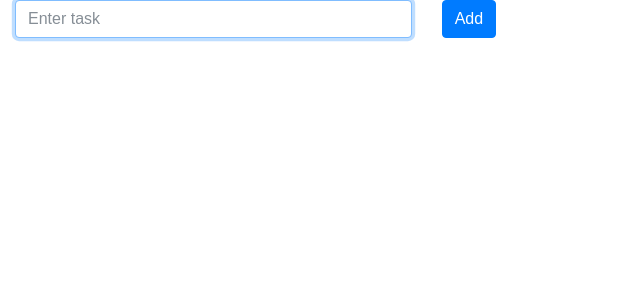
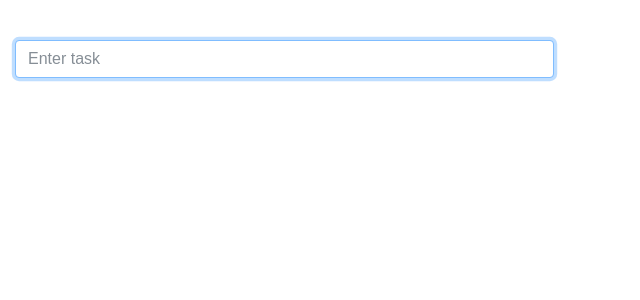
Before and after one commit to adollar/todo-app, a React (Create React App) app: page / in a window 1280 px wide. Shown: the top 300 px of the page, without its empty margins (0-640 px from the left). Built offline with nearby package versions, Linux system fonts and the light colour scheme.

Commit message:
add task on enter click

```diff
--- a/src/components/containers/form-input-container.js
+++ b/src/components/containers/form-input-container.js
@@ -15,16 +15,10 @@ class FormInputContainer extends Component
         this.refs.inputText.value = '';
     };
 
-    handleOnChange() {
-    }
-
     render() {
         return (
             <div>
-                <FormInput
-                    handleOnChange={this.handleOnChange}
-                    addItem={this.addItem}
-                />
+                <FormInput addItem={this.addItem}/>
                 <ItemsList todos={this.props.todos}/>
             </div>
         );
--- a/src/components/views/form-input.js
+++ b/src/components/views/form-input.js
@@ -2,32 +2,23 @@ import React, {Component} from 'react';
 
 export default class FormInput extends Component
 {
-    getInput(){
-        return this.refs.inputText.value
-    }
-
     render() {
+        const style = {
+            marginTop: '40px',
+        };
         return (
-            <div className="form-group">
+            <div style={style} className="form-group">
                 <div className="row">
-                    <div className="col-md-6">
+                    <div className="col-md-8 col-lg-8">
+                        <form onSubmit={this.props.addItem.bind(this)}>
                             <input
-                            onChange={this.props.handleOnChange}
-                            type="email"
                                 className="form-control"
                                 ref="inputText"
                                 id="todo-task"
                                 placeholder="Enter task"
                                 autoFocus
                             />
-                    </div>
-                    <div className="col-md-2">
-                        <button
-                            onClick={this.props.addItem.bind(this)}
-                            type="button"
-                            className="btn btn-primary">
-                            Add
-                        </button>
+                        </form>
                     </div>
                 </div>
             </div>
```
Lines whose indentation alone changed are shown as unchanged.
